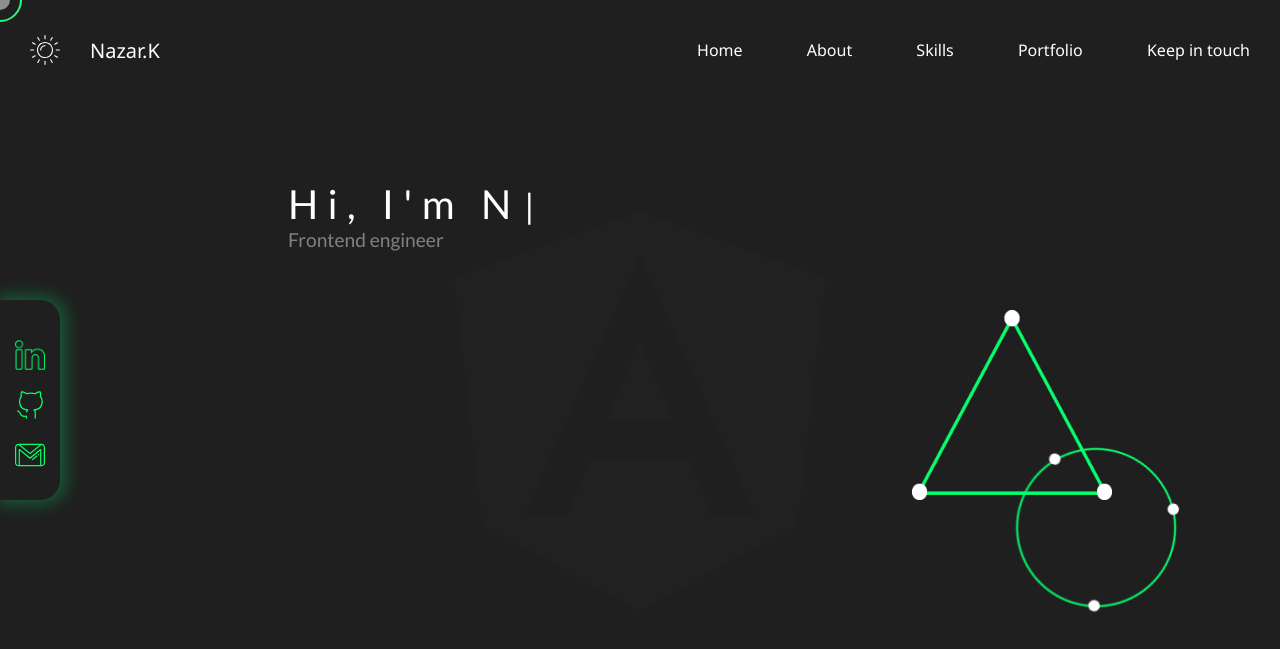
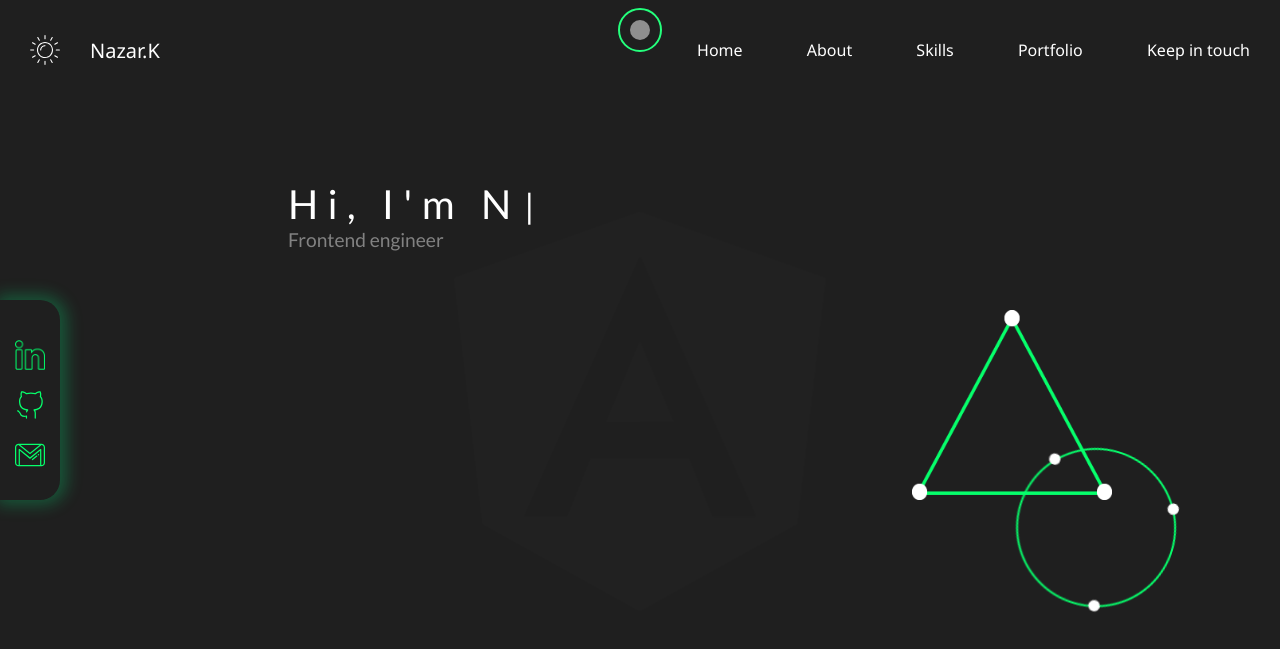
Before and after one commit to NazarKosandyak/Portfolio, a PHP site: page / in a window 1280 px wide. Shown: the top 649 px of the page. Run offline with PHP 8.4, Linux system fonts and the light colour scheme.

Commit message:
add limiter for cursor

```diff
--- a/public/main.js
+++ b/public/main.js
@@ -1,23 +1,21 @@
 let mySwiper  = document.querySelector('.mySwiper ')
 let one = mySwiper.children[3]
 let mainTarget = one.children
-for (const iterator of mainTarget) iterator.style.background = '#06FF6B'
-
+for (const iterator of mainTarget) iterator.style.background = '#06FF6B';
+'use strict'
 
     let cursor = document.querySelector('.cursor')
     let cursorLazy = document.querySelector('.cursor-lazy')
     let links = document.querySelector('a')
+    let getClientWidth = document.body.clientWidth
 
     let editCursor = function editCursor(event){
+        if(event.clientX < getClientWidth - 25){
+            cursor.style.left = event.clientX + window.scrollX + "px"
+            cursorLazy.style.left = event.clientX + window.scrollX + "px"
+        }
+            cursor.style.top = event.clientY + window.scrollY + "px"
+            cursorLazy.style.top = event.clientY + window.scrollY + "px"
 
-        cursor.style.left = event.clientX + window.scrollX + "px"
-        cursor.style.top = event.clientY + window.scrollY + "px"
-        cursorLazy.style.left = event.clientX + window.scrollX + "px"
-        cursorLazy.style.top = event.clientY + window.scrollY + "px"
-        console.log(event);
     }
-
-window.addEventListener('mousemove',editCursor)
-window.addEventListener('scroll',function(){
-
-})
+    window.addEventListener('mousemove',editCursor)
--- a/public/style.css
+++ b/public/style.css
@@ -11,6 +11,7 @@ body{
     min-height: 400px;
     max-width: 2000px;
     font-family: 'Noto Sans', sans-serif;
+
 }
 ::-webkit-scrollbar{
     width: 10px;
@@ -30,8 +31,8 @@ body{
     border-radius: 50%;
     position: absolute;
     transform: translate3d(-50%,-50%,0);
-    top:0;
-    left: 0;
+    top:30px;
+    left: 50%;
     opacity: .5;
     background-color: #fff;
     z-index: -100;
@@ -43,8 +44,8 @@ body{
     border-radius: 50%;
     border: 2px solid #24ff7c;
     transform: translate3d(-50%,-50%,0);
-    top:0;
-    left: 0;
+    top:30px;
+    left: 50%;
     transition: 0.1s ease-out;
     z-index: -100;
 }
@@ -233,7 +234,6 @@ main{
     height: 50px;
     background-color: transparent;
     border: none;
-    /* cursor: pointer; */
 }
 .main__nav{
     height: 200px;
@@ -438,7 +438,6 @@ main{
     border-radius: 10px;
     color: #fff;
     font-size: 1rem;
-    /* cursor: pointer; */
     position: relative;
     overflow: hidden;
 
@@ -524,7 +523,6 @@ main{
     outline: none;
     font-family: 'Montserrat', sans-serif;
     font-weight: 200;
-    cursor: pointer;
 }
 
 .qualification__switcher__education button svg,.qualification__switcher__work button svg{
@@ -773,7 +771,6 @@ main{
     border-radius: 10px;
     color: #fff;
     font-size: 1rem;
-    cursor: pointer;
     position: relative;
     overflow: hidden;
 
```
